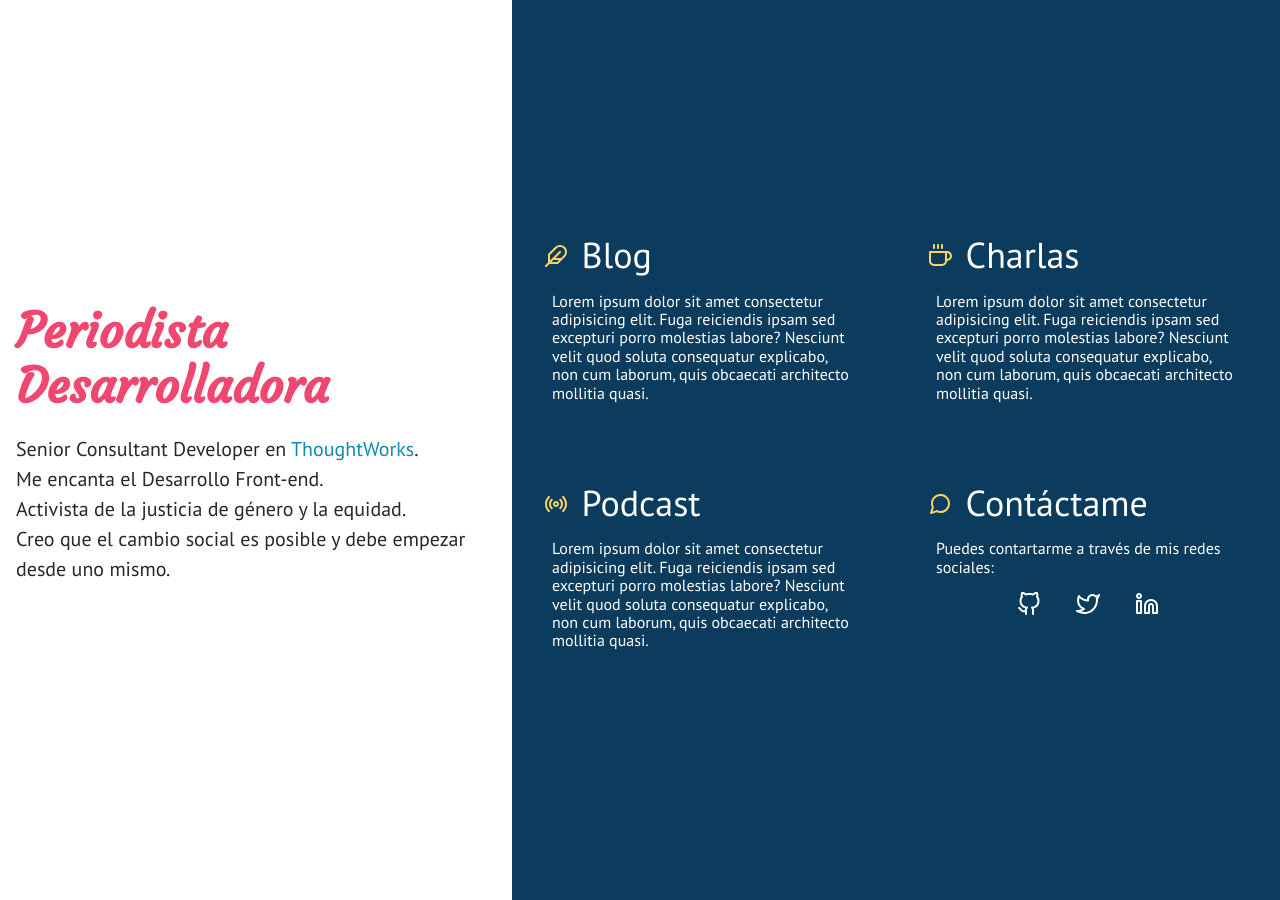
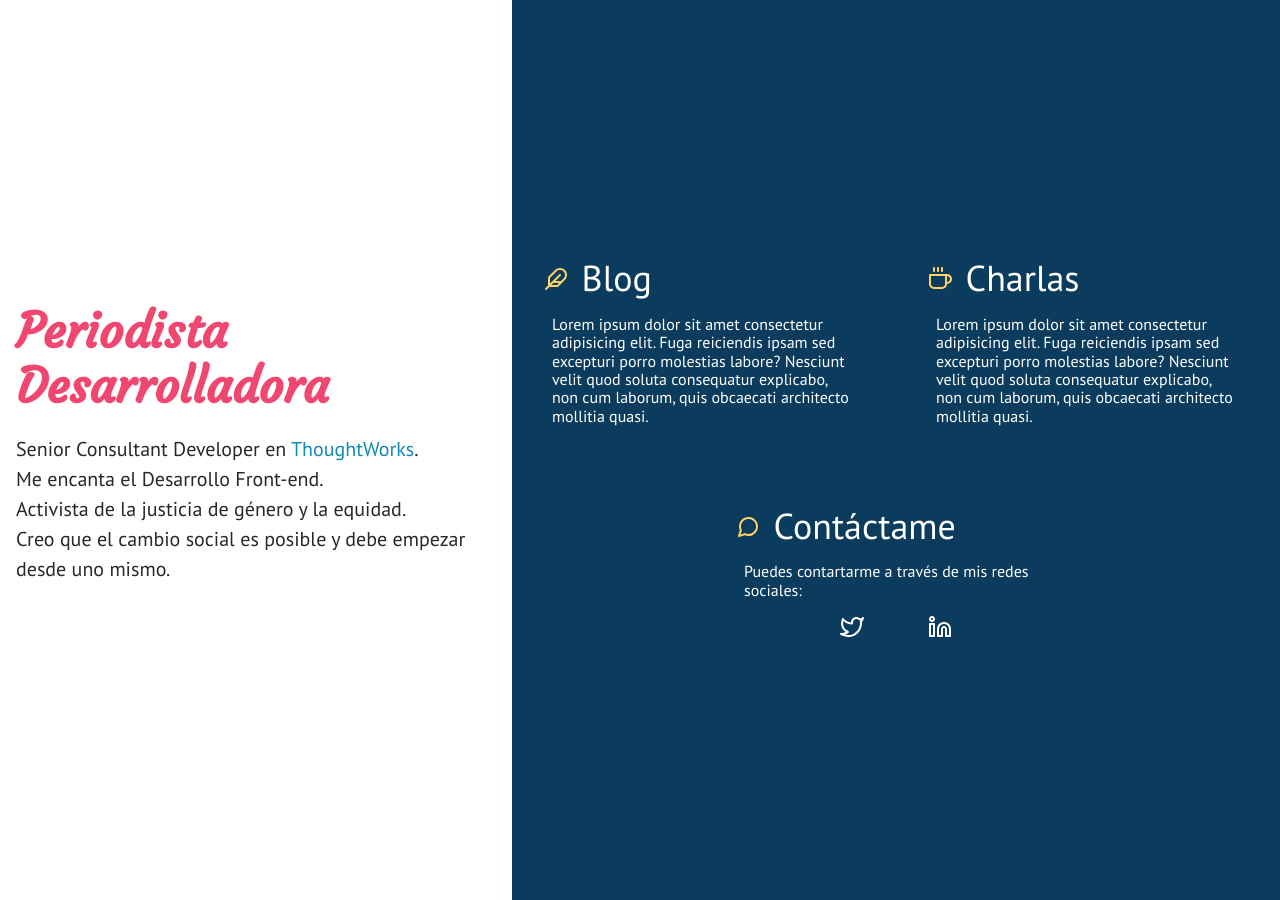
Before and after one commit to carlast22/carlast22.github.io, a Jekyll site: the page built from index.html, in a window 1280 px wide. Built offline with Jekyll 4.4.1, drawn with Linux system fonts in a browser that asks for light colours.

Commit message:
Fixes responsive in blog section

```diff
--- a/_layouts/blog.html
+++ b/_layouts/blog.html
@@ -5,7 +5,7 @@
   <body>
     <main class="flex flex-column min-vh-100">
       {% include header.html %}
-      <section class="flex-auto ph7 pv2">{{content}}</section>
+      <section class="flex-auto ph7-ns ph0-m pv2">{{content}}</section>
       {% include footer.html %}
     </main>
   </body>
--- a/blog/index.html
+++ b/blog/index.html
@@ -4,9 +4,9 @@
 ---
 
 <div class="mv5">
-  <h1 class="f2 pa3 mw7 center theme-pink">Blog</h1>
+  <h1 class="f2 pa3 mw7 center theme-pink ">Blog</h1>
   {% for post in paginator.posts %}
-  <article class="mw7 pv3 ph4 center bt b--moon-gray mb4">
+  <article class="flex flex-wrap mw7 pv3 ph4 center bt b--moon-gray mb4">
     <a href="{{ post.url }}" class="db pv3 no-underline black dim">
       <div class="flex flex-column flex-row-ns">
         <div class="pr3-ns mb4 mb0-ns w-100 w-40-ns">
--- a/index.html
+++ b/index.html
@@ -48,7 +48,7 @@
           </p>
         </a>
       </div>
-      <div class="flex flex-column pa4 w-50-l mw6-l">
+      <!-- <div class="flex flex-column pa4 w-50-l mw6-l">
         <div class="link dim white" href="/cv">
           <img alt="radio" class="img mr1" src="/img/icons/radio.svg" />
           Podcast
@@ -59,7 +59,7 @@
             obcaecati architecto mollitia quasi.
           </p>
         </div>
-      </div>
+      </div> -->
       <div class="flex flex-column pa4 w-50-l mw6-l">
         <div class="white">
           <img
@@ -71,12 +71,6 @@
           <div class="ph2 f5">
             <p>Puedes contartarme a través de mis redes sociales:</p>
             <div class="flex justify-around ph5">
-              <a
-                class="link dim gray"
-                href="{{ site.author.github }}"
-              >
-                <img alt="github" class="img" src="/img/icons/github-white.svg" />
-              </a>
               <a
                 class="link dim gray"
                 href="{{ site.author.twitter }}"
```
